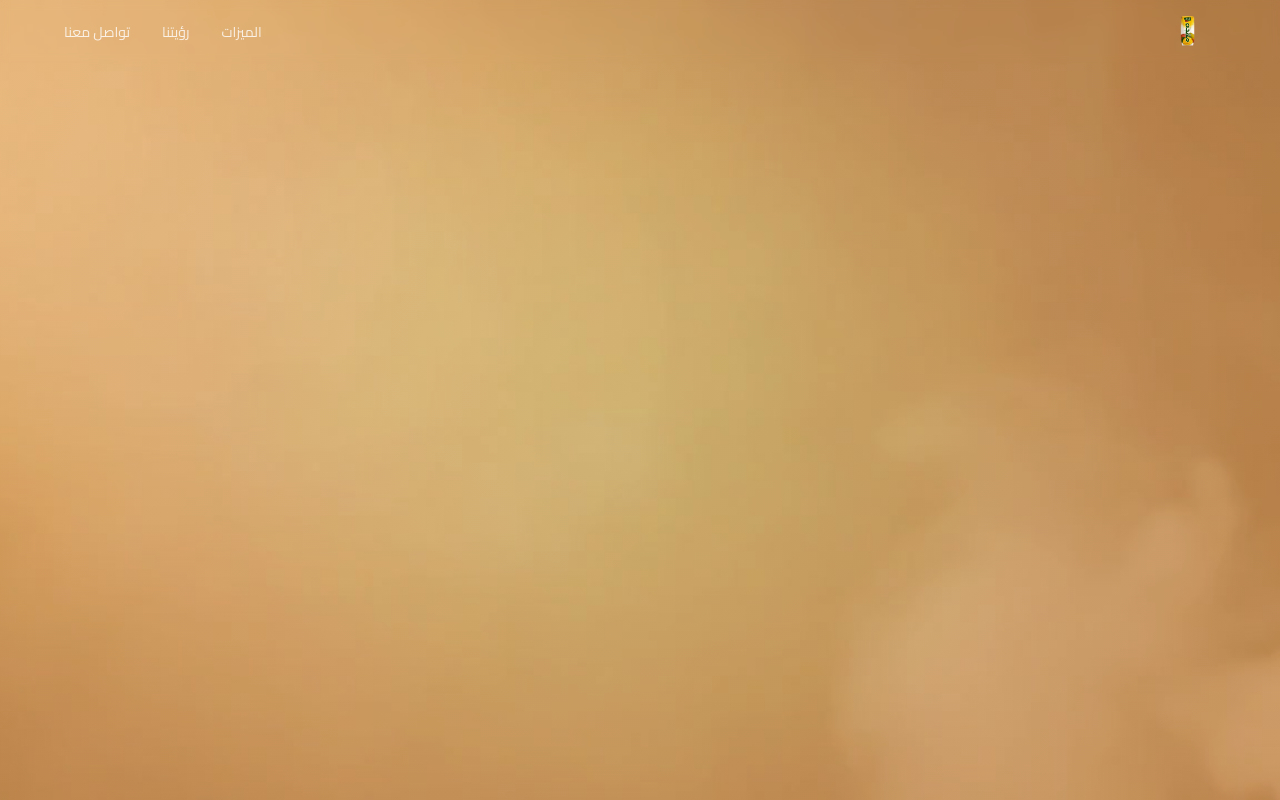
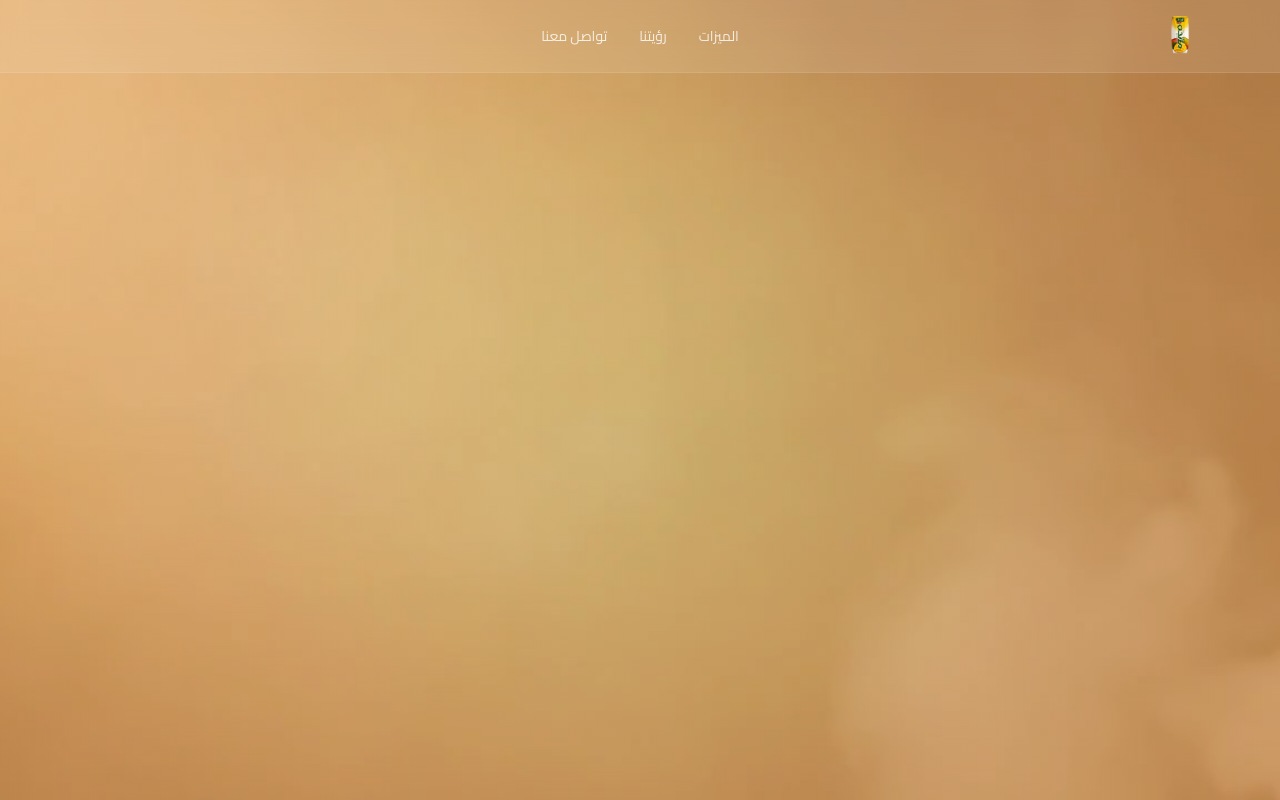
Before and after one commit to WWW-Alhnani-COM/Leader, a Next.js app: page / in a window 1280 px wide. Shown: the top 800 px of the page. Built offline with nearby package versions, Linux system fonts and the light colour scheme.

Commit message:
Update Navigation component styles and structure

```diff
--- a/components/Navigation.tsx
+++ b/components/Navigation.tsx
@@ -6,26 +6,26 @@ export default function Navigation() {
   const [isOpen, setIsOpen] = useState(false);
 
   return (
-    <nav className="fixed top-0 z-50 w-full bg-transparent backdrop-blur-sm px-6 py-4">
+    <nav className="fixed top-0 z-50 w-full bg-white/10 backdrop-blur-md border-b border-white/10 px-6 py-4">
       <div className="mx-auto flex max-w-6xl items-center justify-between">
-        {/* Logo */}
+        {/* Logo - حجم 10 */}
         <a href="#top" className="flex items-center">
           <img
             src="/logo.png"
             alt="ليدر"
-            className="h-8 w-auto"
+            className="h-10 w-auto"  // تم التغيير إلى h-10
           />
         </a>
 
-        {/* روابط التنقل */}
-        <div className="hidden items-center gap-8 md:flex">
-          <a href="#features" className="font-cairo text-sm text-white/80 hover:text-mango transition-colors">
+        {/* روابط التنقل - في المنتصف */}
+        <div className="hidden items-center gap-8 md:flex md:absolute md:left-1/2 md:-translate-x-1/2">
+          <a href="#features" className="font-cairo text-sm font-medium text-white/80 hover:text-mango transition-colors duration-300 hover:scale-105">
             الميزات
           </a>
-          <a href="#vision" className="font-cairo text-sm text-white/80 hover:text-mango transition-colors">
+          <a href="#vision" className="font-cairo text-sm font-medium text-white/80 hover:text-mango transition-colors duration-300 hover:scale-105">
             رؤيتنا
           </a>
-          <a href="#cta" className="font-cairo text-sm text-white/80 hover:text-mango transition-colors">
+          <a href="#cta" className="font-cairo text-sm font-medium text-white/80 hover:text-mango transition-colors duration-300 hover:scale-105">
             تواصل معنا
           </a>
         </div>
@@ -43,14 +43,14 @@ export default function Navigation() {
 
       {/* قائمة الجوال */}
       {isOpen && (
-        <div className="mt-4 flex flex-col gap-4 md:hidden bg-black/50 backdrop-blur-sm rounded-lg p-4">
-          <a href="#features" className="font-cairo text-sm text-white/80 hover:text-mango transition-colors">
+        <div className="mt-4 flex flex-col gap-4 md:hidden bg-black/40 backdrop-blur-md rounded-lg p-4 border border-white/10">
+          <a href="#features" className="font-cairo text-sm text-white/80 hover:text-mango transition-colors duration-300">
             الميزات
           </a>
-          <a href="#vision" className="font-cairo text-sm text-white/80 hover:text-mango transition-colors">
+          <a href="#vision" className="font-cairo text-sm text-white/80 hover:text-mango transition-colors duration-300">
             رؤيتنا
           </a>
-          <a href="#cta" className="font-cairo text-sm text-white/80 hover:text-mango transition-colors">
+          <a href="#cta" className="font-cairo text-sm text-white/80 hover:text-mango transition-colors duration-300">
             تواصل معنا
           </a>
         </div>
```
